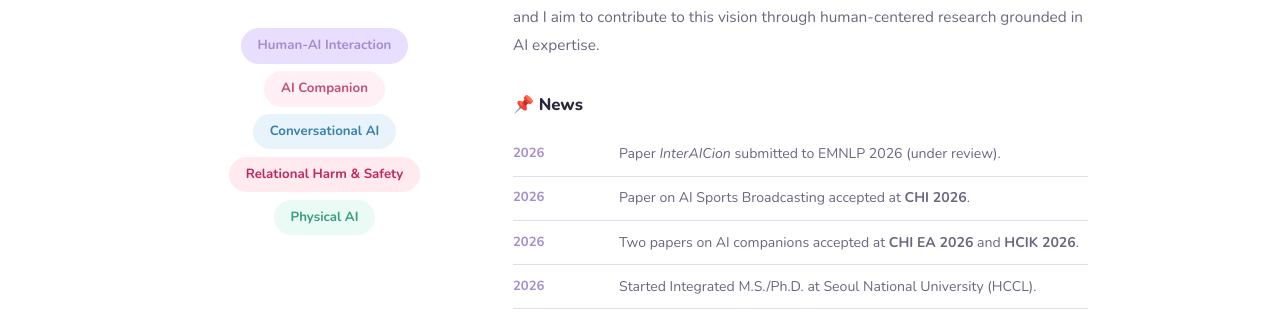
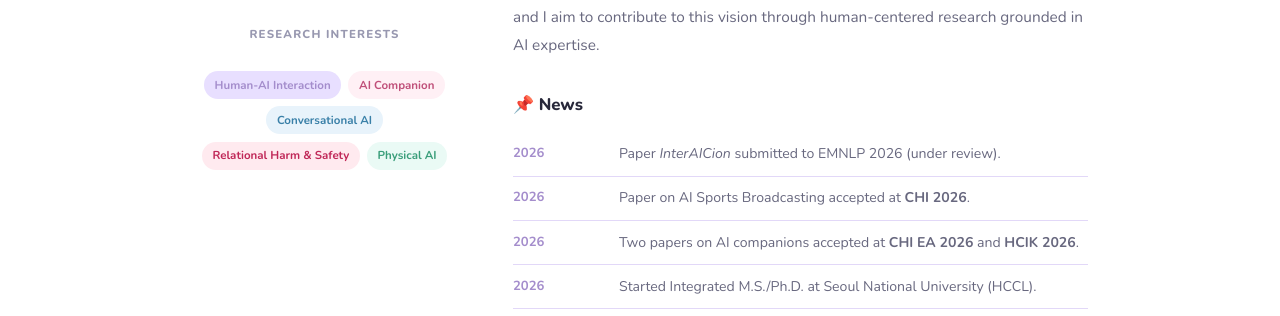
Before and after one commit to minchaekim02/minchaekim02.github.io, a plain HTML site: page index.html in a window 1280 px wide. Shown: the part 441-757 px from the top of the page. Drawn offline with nearby package versions, Linux system fonts and the light colour scheme.

Commit message:
Fix: add Research Interests label, shrink chips to 2-3/row, projects full width
Co-Authored-By: Claude Sonnet 4.6 <noreply@anthropic.com>

```diff
--- a/assets/css/style.css
+++ b/assets/css/style.css
@@ -177,6 +177,12 @@ nav {
   max-width: 1060px;
 }
 
+.page-wrapper.fullwidth {
+  max-width: 100%;
+  padding-left: 3rem;
+  padding-right: 3rem;
+}
+
 /* ── Section Headers ── */
 .section-title {
   font-size: 1.6rem;
@@ -317,7 +323,22 @@ nav {
 }
 
 .about-left .interests-grid {
-  margin-top: 0.5rem;
+  margin-top: 0.3rem;
+}
+
+.interests-label {
+  font-size: 0.72rem;
+  font-weight: 800;
+  color: var(--text-light);
+  letter-spacing: 1.2px;
+  text-transform: uppercase;
+  text-align: center;
+  margin-top: 0.3rem;
+}
+
+.about-left .interest-chip {
+  font-size: 0.72rem;
+  padding: 0.2rem 0.6rem;
 }
 
 .interest-chip {
--- a/index.html
+++ b/index.html
@@ -59,6 +59,7 @@
       </div>
 
       <!-- Research Interests (left column) -->
+      <p class="interests-label">Research Interests</p>
       <div class="interests-grid">
         <span class="interest-chip">Human-AI Interaction</span>
         <span class="interest-chip pink">AI Companion</span>
```
Also changed, not shown: projects.html (+1 -1 lines).
